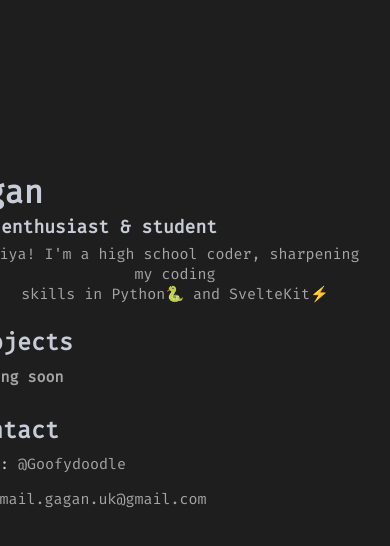
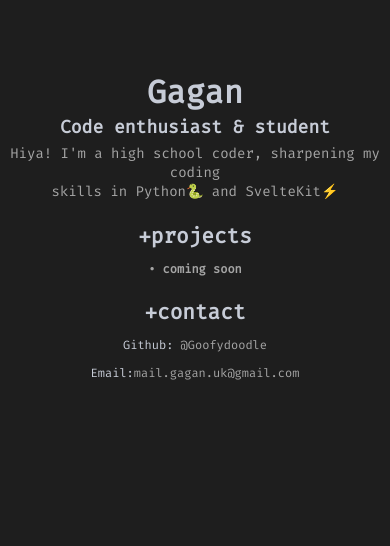
Before and after one commit to Goofydoodle/Portfolio, a SvelteKit app: page / in a window 390 px wide. Shown: the top 546 px of the page. Built offline with nearby package versions, Linux system fonts and the light colour scheme.

Commit message:
Added mobile support

```diff
--- a/src/app.html
+++ b/src/app.html
@@ -16,14 +16,12 @@
                 font-family: 'Fira Code', monospace;
                 background-color: #1e1e1e;
                 color: #ebf2ffd2;
+				margin:0;
+				padding:0;
+
+			}
 
 
-			}
-       body{
-            padding:0;
-
-
-	   }
 
 
 
--- a/src/routes/+page.svelte
+++ b/src/routes/+page.svelte
@@ -43,6 +43,7 @@
     text-align: center;
     top: 150px;
     right:200px;
+    padding:0px;
 
     }
 
@@ -53,6 +54,7 @@
     right:113px;
     font-size: 12px;
     padding: 0px;
+
     }
 .about{
     position: relative;
@@ -62,6 +64,7 @@
     font-size: 15px;
     padding: 0px;
     color:#a5a5a5;
+
     }
 
 .projects{position: relative;
@@ -70,6 +73,7 @@
     right:185px;
     font-size: 20px;
     padding: 0px;
+
     }
 .comingsoon{
     position: relative;
@@ -79,6 +83,7 @@
     right: 5px;
     padding: 0px;
     color: #a5a5a5;
+
     }
 
 .contact{
@@ -89,6 +94,7 @@
     left: -192px;
     font-size: 20px;
     padding: 0px;
+
     }
 
 .github{
@@ -99,6 +105,7 @@
     left: 33px;
     padding: 0px;
     font-size:15px;
+
     }
 .email{
     position: relative;
@@ -108,6 +115,7 @@
     left: 73px;
     padding: 0px;
     font-size:15px;
+
 
     }
 
@@ -122,4 +130,63 @@
         text-decoration: none;
     }
 
+    @media only screen and (max-width: 600px) {
+  .name, .sabout, .about, .projects, .comingsoon, .contact, .github, .email {
+    position: relative;
+    text-align: center;
+    top: 0;
+    right: 0;
+    left: 0;
+  }
+
+  .name {
+    top: 50px; /* Adjust as needed */
+    right: 0;
+  }
+
+  .sabout {
+    top: 30px; /* Adjust as needed */
+    right: 0;
+  }
+
+  .about {
+    top: 20px; /* Adjust as needed */
+    right: 0;
+    font-size: 14px; /* Adjust font size as needed */
+  }
+
+  .projects {
+    top: 20px; /* Adjust as needed */
+    right: 0;
+    font-size: 18px; /* Adjust font size as needed */
+  }
+
+  .comingsoon {
+    top: -10px; /* Adjust as needed */
+    right: 0;
+    font-size: 12px; /* Adjust font size as needed */
+  }
+
+  .contact {
+    top: 10px; /* Adjust as needed */
+    right: 0;
+    left: 0;
+    font-size: 18px; /* Adjust font size as needed */
+  }
+
+  .github, .email {
+    top: -10px; /* Adjust as needed */
+    right: 0;
+    left: 0;
+    font-size: 12px; /* Adjust font size as needed */
+  }
+}
+
+
+
+
+
+
+
+
 </style>
```
